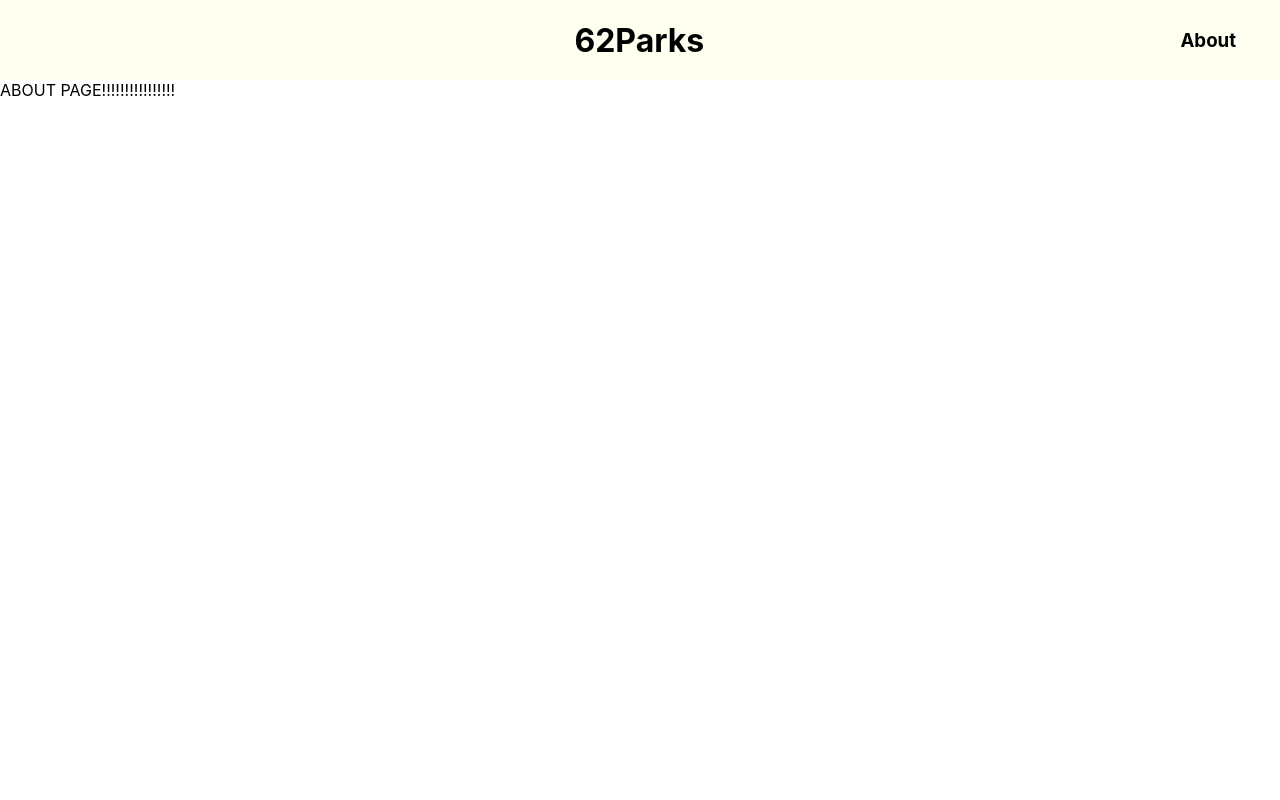
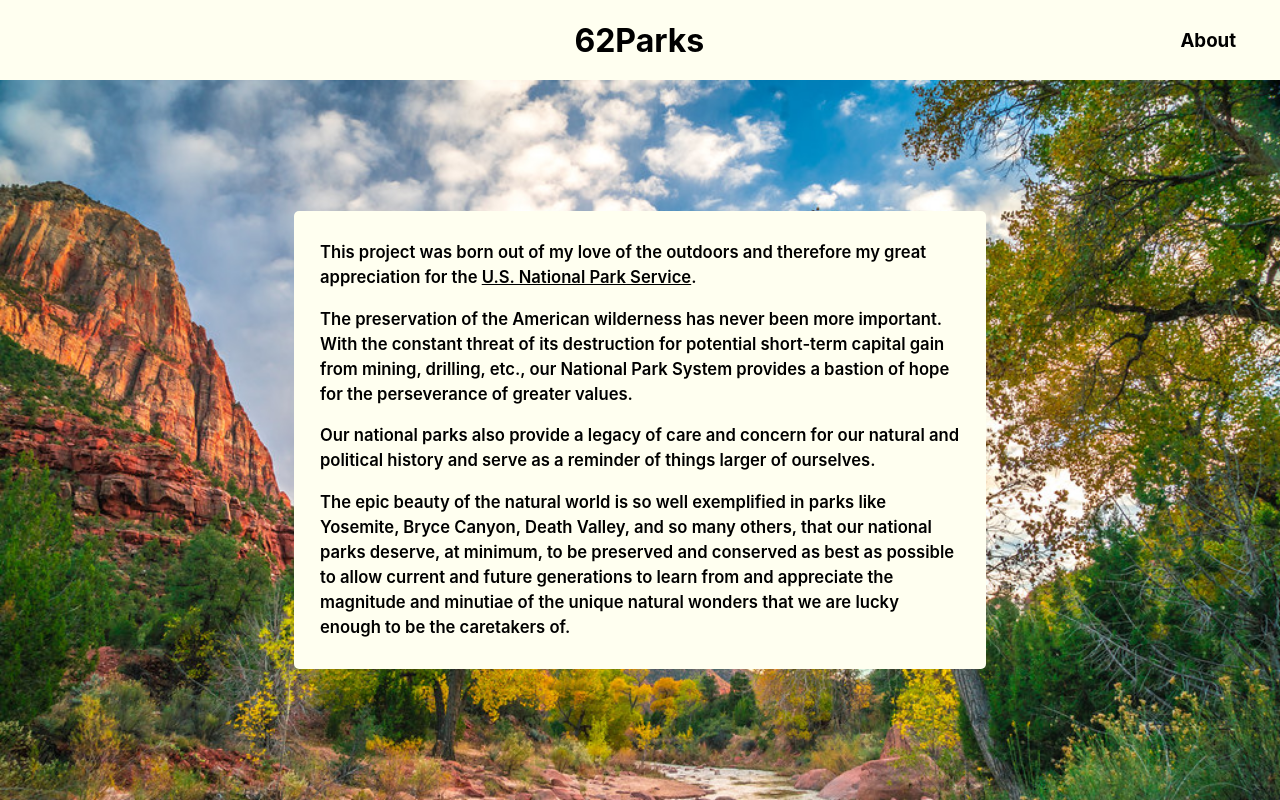
Before and after one commit to MattRodigheri/61Parks, a React (Create React App) app: page /about in a window 1280 px wide. Built offline with nearby package versions, Linux system fonts and the light colour scheme.

Commit message:
about page

```diff
--- a/src/components/About.js
+++ b/src/components/About.js
@@ -1,8 +1,41 @@
 import React from "react";
-import "../App.css";
+import "../styles/About.css";
 
-function About() {
-  return <div className="About">ABOUT PAGE!!!!!!!!!!!!!!!!</div>;
-}
+const About = props => {
+  return (
+    <div className="About" style={{ backgroundImage: `url(${props.image})` }}>
+      <article>
+        <p>
+          This project was born out of my love of the outdoors and therefore my
+          great appreciation for the&nbsp;
+          <a href="https://www.nps.gov" target="_blank" className="nps-link">
+            U.S. National Park Service
+          </a>
+          .
+        </p>
+        <p>
+          The preservation of the American wilderness has never been more
+          important. With the constant threat of its destruction for potential
+          short-term capital gain from mining, drilling, etc., our National Park
+          System provides a bastion of hope for the perseverance of greater
+          values.
+        </p>
+        <p>
+          Our national parks also provide a legacy of care and concern for our
+          natural and political history and serve as a reminder of things larger
+          of ourselves.
+        </p>
+        <p>
+          The epic beauty of the natural world is so well exemplified in parks
+          like Yosemite, Bryce Canyon, Death Valley, and so many others, that
+          our national parks deserve, at minimum, to be preserved and conserved
+          as best as possible to allow current and future generations to learn
+          from and appreciate the magnitude and minutiae of the unique natural
+          wonders that we are lucky enough to be the caretakers of.
+        </p>
+      </article>
+    </div>
+  );
+};
 
 export default About;
--- a/src/components/App.js
+++ b/src/components/App.js
@@ -2,7 +2,7 @@ import React from "react";
 import { BrowserRouter as Router, Switch, Route, Link } from "react-router-dom";
 import Login from "./Login.js";
 import About from "./About.js";
-import "../App.css";
+import "../styles/App.css";
 import arches from "../assets/arches.jpg";
 import bryce from "../assets/bryce.jpg";
 import joshua from "../assets/joshua.jpg";
@@ -51,7 +51,7 @@ class App extends React.Component {
           </header>
           <Switch>
             <Route path="/about">
-              <About />
+              <About image={this.state.backgroundImage} />
             </Route>
             <Route path="/">
               <Login image={this.state.backgroundImage} />
--- a/src/components/Login.js
+++ b/src/components/Login.js
@@ -1,7 +1,7 @@
 import React from "react";
-import "../App.css";
+import "../styles/Login.css";
 
-function Login(props) {
+const Login = props => {
   return (
     <div
       className="form-container"
@@ -14,6 +14,6 @@ function Login(props) {
       </form>
     </div>
   );
-}
+};
 
 export default Login;
--- /dev/null
+++ b/src/styles/About.css
@@ -0,0 +1,25 @@
+.About {
+  display: flex;
+  justify-content: center;
+  align-items: center;
+  background-repeat: no-repeat;
+  height: 90vh;
+  background-size: cover;
+}
+
+article {
+  width: 50%;
+  padding: 1% 2%;
+  background-color: ivory;
+  border-radius: 5px;
+}
+
+.nps-link {
+  color: black;
+}
+
+.About p {
+  font-size: 1.3vw;
+  line-height: 1.5;
+  font-weight: 600;
+}
--- /dev/null
+++ b/src/styles/App.css
@@ -0,0 +1,23 @@
+header {
+  background-color: ivory;
+  display: grid;
+  grid-template-columns: 33.3% 33.3% 33.3%;
+  grid-template-rows: 10vh;
+}
+
+.title {
+  justify-self: center;
+  align-self: center;
+  grid-column: 2;
+}
+
+.about-link {
+  justify-self: end;
+  align-self: center;
+  padding-right: 10%;
+}
+
+.about-link a {
+  color: black;
+  text-decoration: none;
+}
--- a/src/App.css
+++ b/src/styles/Login.css
@@ -1,37 +1,8 @@
-/* * {
-  box-sizing: border-box;
-} */
-
-header {
-  background-color: ivory;
-  display: grid;
-  grid-template-columns: 33.3% 33.3% 33.3%;
-  grid-template-rows: 10vh;
-}
-
-.title {
-  justify-self: center;
-  align-self: center;
-  grid-column: 2;
-}
-
-a {
-  color: black;
-  text-decoration: none;
-}
-
-.about-link {
-  justify-self: end;
-  align-self: center;
-  padding-right: 10%;
-}
-
 .form-container {
   height: 90vh;
   display: flex;
   justify-content: center;
   align-items: center;
-  /* background-image: url("./assets/arches.jpg"); */
   background-size: cover;
 }
 
```
